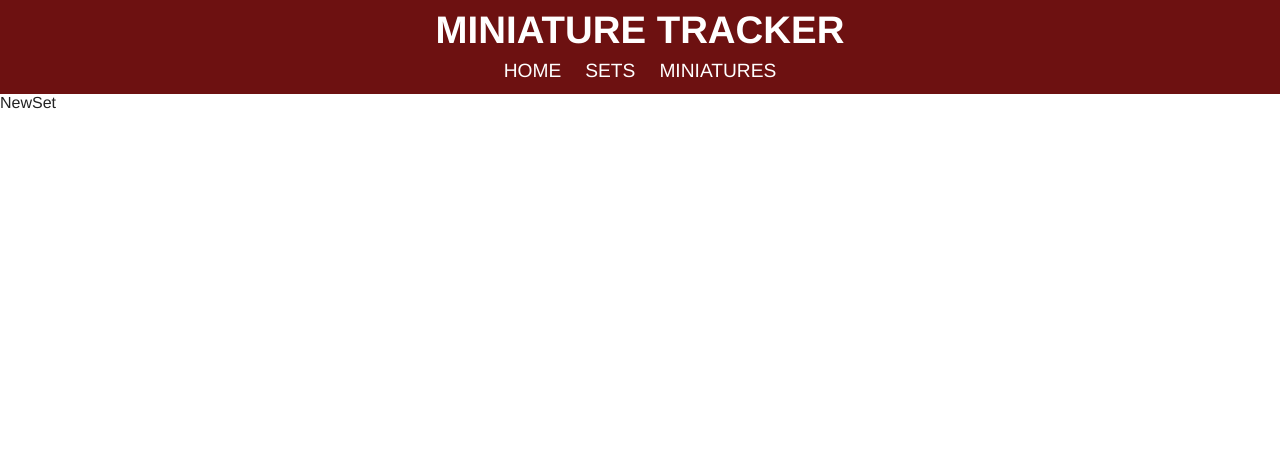
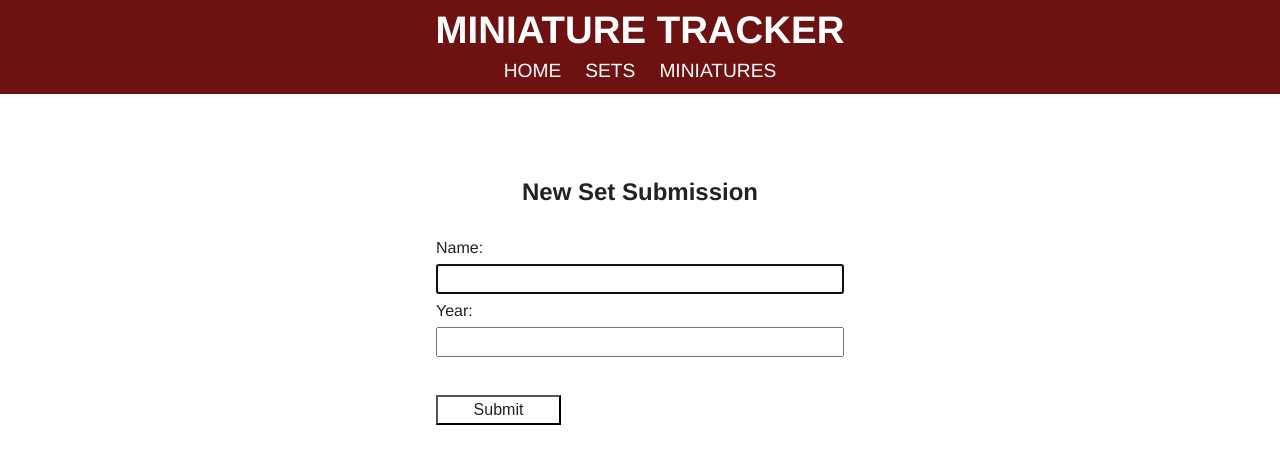
Before and after one commit to giantcarlos/mini-tracker-client, a React (Create React App) app: page /newset in a window 1280 px wide. Shown: the top 464 px of the page. Built offline with nearby package versions, Linux system fonts and the light colour scheme.

Commit message:
change delete link to useNavigate

```diff
--- a/src/App.css
+++ b/src/App.css
@@ -37,7 +37,7 @@ nav a:hover {
   color: #ccc
 }
 
-.setList {
+.set-list {
   margin-top: 1rem;
   margin-left: 3rem;
   margin-right: 3rem;
@@ -45,24 +45,28 @@ nav a:hover {
   columns: 3;
 }
 
-.setList a {
+.set-list a {
   color: #222;
   text-decoration: none;
   line-height: 1.65;
 }
 
-.setList a:hover {
+.set-list a:hover {
   color:rgb(109, 17, 17)
 }
 
-.miniatureList {
-  padding: 4rem;
-  columns: 6;
+.set-page {
+  padding: 2rem;
+  text-align: center;
 }
 
-.setPage {
-  padding: 2rem;
-  text-align: center;
+.set-link a {
+  text-decoration: none;
+  color:rgb(109, 17, 17)
+}
+
+.set-link a:hover {
+  color:rgb(170, 19, 19);
 }
 
 .card-grid {
@@ -152,7 +156,7 @@ nav a:hover {
 
  .form-link {
   background: #fff;
-  font-size: .9rem;
+  font-size: 1rem;
   border-radius: .25em;
   border-color: #777;
   cursor: pointer;
@@ -163,3 +167,43 @@ nav a:hover {
 .form-link:hover, .form-link:focus {
   background: #ddd;
 }
+
+.set-form {
+  margin: 0 auto;
+  margin-top: 3rem;
+  margin-bottom: 4rem;
+  max-width: 600px;
+  padding: 1rem;
+  text-align: center;
+  background: white;
+  border-radius: .25rem;
+}
+
+.form-text {
+  padding-left: 5rem;
+  padding-right: 5rem;
+  margin-top: 2rem;
+  margin-bottom: 2.25rem;
+  text-align: left;
+  line-height: 1.25;
+}
+
+.form-btn {
+  margin-top: 2rem;
+  max-width: 125px;
+  padding: .225rem;
+  background-color: white;
+}
+
+.form-btn:hover, .form-btn:focus {
+  background: #ccc;
+  cursor: pointer;
+}
+
+input {
+  font-size: 1rem;
+  color: inherit;
+  width: 100%;
+  padding: .25rem 5px;
+  margin: .4rem 0;
+}
--- a/src/App.js
+++ b/src/App.js
@@ -11,18 +11,17 @@ import MiniaturePage from './components/MiniaturePage';
 import NewMiniature from './components/NewMiniature';
 
 function App() {
-
-  return (
+    return (
     <div className = "App">
       <Navigation/>
         <Routes>
-          <Route exact path="/" element={<Home/>}/>
-          <Route exact path="/sets" element={<Sets/>}/>
-          <Route exact path="/sets/:id" element={<SetPage/>}/>
-          <Route exact path="/newset" element={<NewSet/>}/>
-          <Route exact path="/miniatures" element={<Miniatures/>}/>
-          <Route exact path="/miniatures/:id" element={<MiniaturePage/>}/>
-          <Route exact path="/sets/:id/miniatures/new" element={<NewMiniature/>}/>
+          <Route exact path="/" element={<Home />}/>
+          <Route exact path="/sets" element={<Sets />}/>
+          <Route path="/sets/:id" element={<SetPage />}/>
+          <Route exact path="/newset" element={<NewSet />}/>
+          <Route exact path="/miniatures" element={<Miniatures />}/>
+          <Route path="/miniatures/:id" element={<MiniaturePage />}/>
+          <Route path="/sets/:id/miniatures/new" element={<NewMiniature/>}/>
         </Routes>
     </div>
 
--- a/src/components/Home.js
+++ b/src/components/Home.js
@@ -13,7 +13,7 @@ function Home() {
     const miniatureCards = newMinis.map((miniature, index)  => <MiniatureCard key={ index } miniature={ miniature }/>)
 
     return (
-        <div className="setPage">
+        <div className="set-page">
             <div className="quote"><b>
                 <p><i>"Stop using Excel spreadsheets. Miniature Tracker exists!"</i></p></b>
                 <p>- Gian, creator of the Miniature Tracker</p></div>
--- a/src/components/MiniatureCard.js
+++ b/src/components/MiniatureCard.js
@@ -1,16 +1,16 @@
 import React from 'react'
-import { NavLink } from 'react-router-dom';
+import { Link } from 'react-router-dom';
 
 function MiniatureCard({ miniature }) {
   return (
-     <NavLink to={`/miniatures/${miniature.id}`}>
+     <Link to={`/miniatures/${miniature.id}`}>
         <div className="card">
             <div className="card-image">
                 <img src={miniature.img_url} alt="Photo needed."/>
             </div>
             <div className="card-name">{miniature.name}</div>
         </div>
-    </NavLink>
+    </Link>
   )
 }
 
--- a/src/components/MiniaturePage.js
+++ b/src/components/MiniaturePage.js
@@ -1,5 +1,5 @@
 import React, { useState, useEffect } from 'react';
-import { useParams } from 'react-router-dom';
+import { useParams, Link } from 'react-router-dom';
 
 function MiniaturePage() {
     const [ miniature, miniatureSet ] = useState({});
@@ -20,7 +20,9 @@ function MiniaturePage() {
         <div className="mini-details">
             <p>Rarity: {miniature.rarity}</p>
             <p>Size: {miniature.size}</p>
-            <p>Set: {miniature.miniature_set?.name}</p>
+            <p className="set-link">Set:
+                <Link to={`/sets/${miniature.miniature_set?.id}`}> {miniature.miniature_set?.name}</Link>
+            </p>
             <p>Release date: {miniature.miniature_set?.year}</p>
             <p>Number of units in collection: {miniature.units}</p>
         </div>
--- a/src/components/Miniatures.js
+++ b/src/components/Miniatures.js
@@ -1,13 +1,17 @@
-import React, { useState, useEffect } from "react";
+import React, { useEffect, useState } from "react";
 import MiniatureCard from "./MiniatureCard";
 
 function Miniatures() {
     const [ miniatures, setMiniatures ] = useState([]);
 
-    useEffect (() => {
-        fetch('http://localhost:9292/miniatures')
-        .then(res => res.json())
-        .then(data => setMiniatures(data))
+    useEffect(() => {
+        const fetchData = async () => {
+        const resp = await fetch('http://localhost:9292/miniatures')
+        const data = await resp.json();
+        setMiniatures(data)
+        }
+        fetchData()
+            .catch(console.error);
         }, [])
 
     const miniatureCards = () => miniatures.map((miniature, index) => <MiniatureCard key={index} miniature={miniature}/>)
--- a/src/components/NewMiniature.js
+++ b/src/components/NewMiniature.js
@@ -1,9 +1,64 @@
-import React from 'react'
+import React, { useState } from 'react';
+import { useNavigate } from 'react-router-dom';
 
 function NewMiniature() {
+    const navigate = useNavigate();
+    const [ formData, setFormData ] = useState({
+        name: "",
+        rarity: "",
+        size: "",
+        units: "",
+        img_url: ""
+    });
+
+    const handleSubmit = async e  => {
+        e.preventDefault();
+        const headers = {
+            "Accept": 'application/json',
+            "Content-Type": "application/json"
+        }
+        const options = {
+            method: "POST",
+            headers,
+            body: JSON.stringify(formData)
+        }
+        await fetch("http://localhost:9292/miniature_sets", options)
+        navigate("/miniatures");
+    }
+
+    const handleChange = (e) => {
+        const key = e.target.id
+        const value = e.target.value
+        setFormData({
+            ...formData,
+            [key]: value
+        })
+    }
+
   return (
-    <div>NewMiniature</div>
+    <form className="set-form" onSubmit={handleSubmit}>
+        <h2>New Miniature Submission</h2>
+        <div className="form-text">
+            <label htmlFor="name">Name:
+                <input type="textarea" id="name" value={formData.name} onChange={handleChange} autoFocus={true} /><br />
+            </label>
+            <label htmlFor="rarity">Rarity:
+                <input type="textarea" id="rarity" value={formData.rarity} onChange={handleChange} /><br />
+            </label>
+            <label htmlFor="year">Year:
+                <input type="textarea" id="year" value={formData.year} onChange={handleChange} /><br />
+            </label>
+            <label htmlFor="units">Units:
+                <input type="textarea" id="units" value={formData.units} onChange={handleChange} /><br />
+            </label>
+
+            <label htmlFor="img_url">Image URL:
+                <input type="textarea" id="img_url" value={formData.img_url} onChange={handleChange} /><br />
+            </label>
+            <input type="submit" value="Submit" className="form-btn" />
+        </div>
+    </form>
   )
 }
 
-export default NewMiniature
+export default NewMiniature;
--- a/src/components/NewSet.js
+++ b/src/components/NewSet.js
@@ -1,9 +1,51 @@
-import React from 'react'
+import React, { useState } from 'react';
+import { useNavigate } from 'react-router-dom';
 
 function NewSet() {
+    const navigate = useNavigate();
+    const [ formData, setFormData ] = useState({
+        name: "",
+        year: ""
+    });
+
+    const handleSubmit = async e  => {
+        e.preventDefault();
+        const headers = {
+            "Accept": 'application/json',
+            "Content-Type": "application/json"
+        }
+        const options = {
+            method: "POST",
+            headers,
+            body: JSON.stringify(formData)
+        }
+        await fetch("http://localhost:9292/miniature_sets", options)
+        navigate("/sets");
+    }
+
+    const handleChange = (e) => {
+        const key = e.target.id
+        const value = e.target.value
+        setFormData({
+            ...formData,
+            [key]: value
+        })
+    }
+
   return (
-    <div>NewSet</div>
+    <form className="set-form" onSubmit={handleSubmit}>
+        <h2>New Set Submission</h2>
+        <div className="form-text">
+            <label htmlFor="name">Name:
+                <input type="textarea" id="name" value={formData.name} onChange={handleChange} autoFocus={true}/><br />
+            </label>
+            <label htmlFor="year">Year:
+                <input type="textarea" id="year" value={formData.year} onChange={handleChange} /><br />
+            </label>
+            <input type="submit" value="Submit" className="form-btn" />
+        </div>
+    </form>
   )
 }
 
-export default NewSet
+export default NewSet;
--- a/src/components/SetCard.js
+++ b/src/components/SetCard.js
@@ -1,10 +1,10 @@
 import React from 'react';
-import { NavLink } from 'react-router-dom';
+import { Link } from 'react-router-dom';
 
 function SetCard({ set }) {
   return (
     <div>
-        <NavLink to={`/sets/${set.id}`}>{ set.name }</NavLink>
+        <Link to={`/sets/${set.id}`}>{ set.name }</Link>
     </div>
   )
 }
```
Also changed, not shown: src/components/SetPage.js (+12 -4 lines), src/components/Sets.js (+11 -7 lines).
